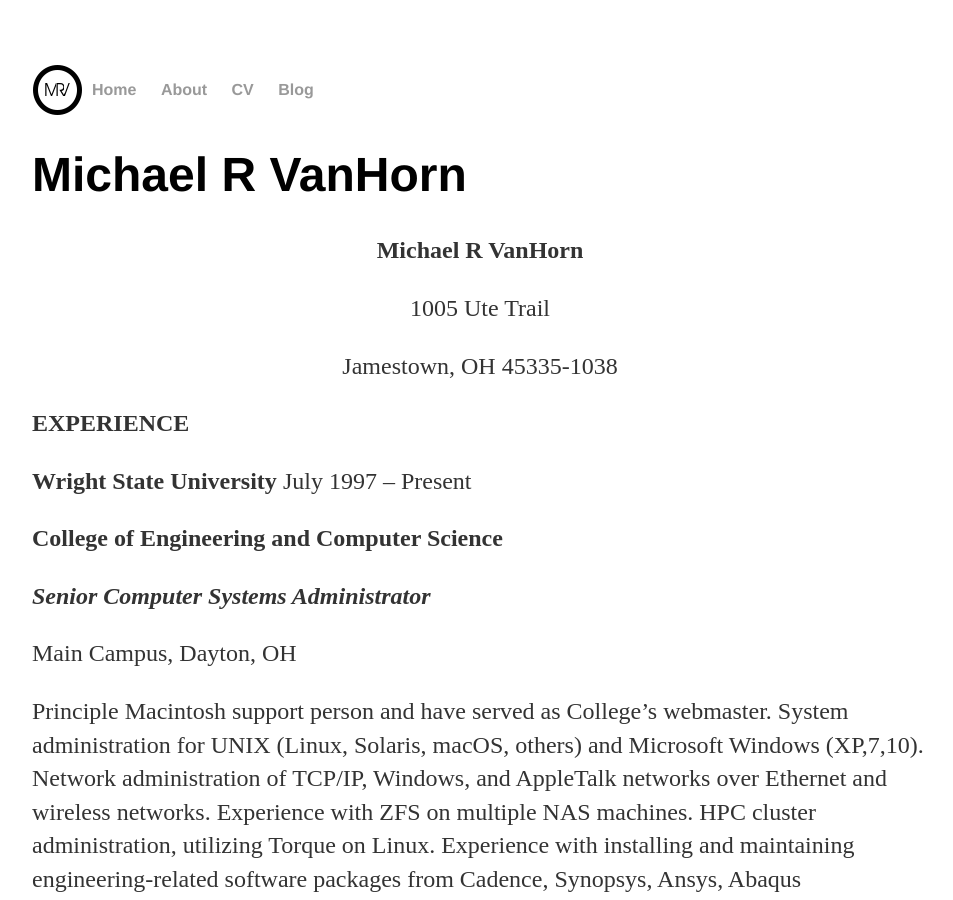
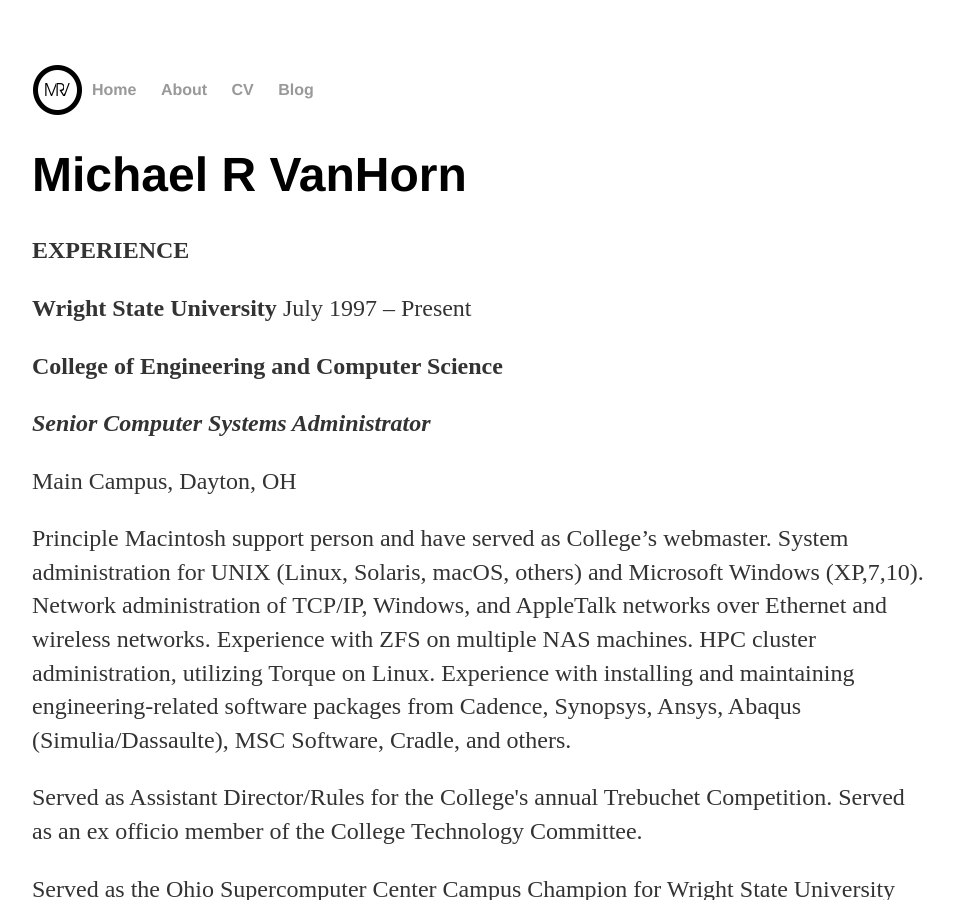
Before and after one commit to mrvanhorn/mrvanhorn.github.io, a Jekyll site: the page built from cv/index.html, in a window 1280 px wide and 900 px high. Shown: the whole window, without its empty margins (160-1113 px from the left). Built offline with Jekyll 4.4.1, drawn with Linux system fonts in a browser that asks for light colours.

Commit message:
Update index.html

```diff
--- a/cv/index.html
+++ b/cv/index.html
@@ -2,15 +2,7 @@
 layout: default
 title: Michael R VanHorn
 ---
-<p class="centered">
-    <strong>Michael R VanHorn</strong>
-</p>
-<p class="centered">
-    1005 Ute Trail
-</p>
-<p class="centered">
-    Jamestown, OH 45335-1038
-</p>
+
 <p>
     <strong>EXPERIENCE</strong>
 </p>
```
